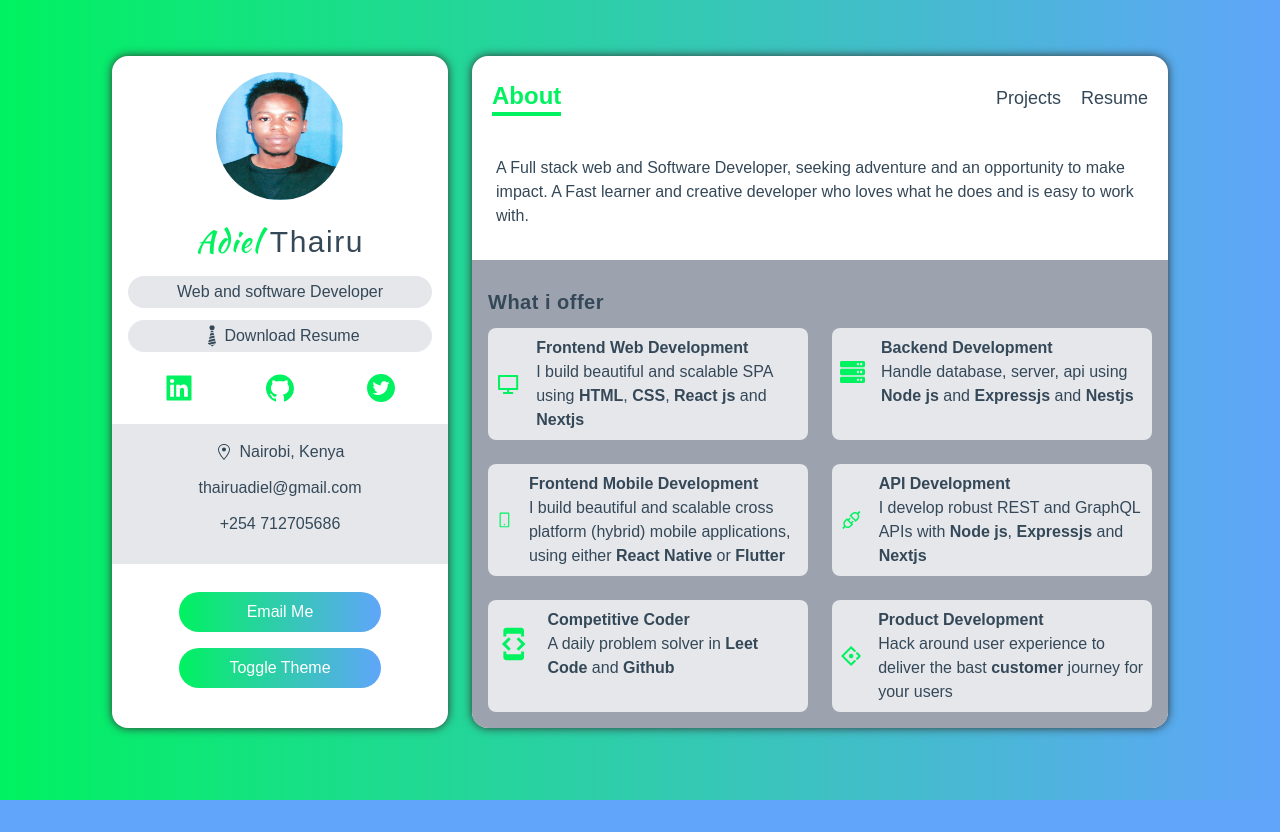
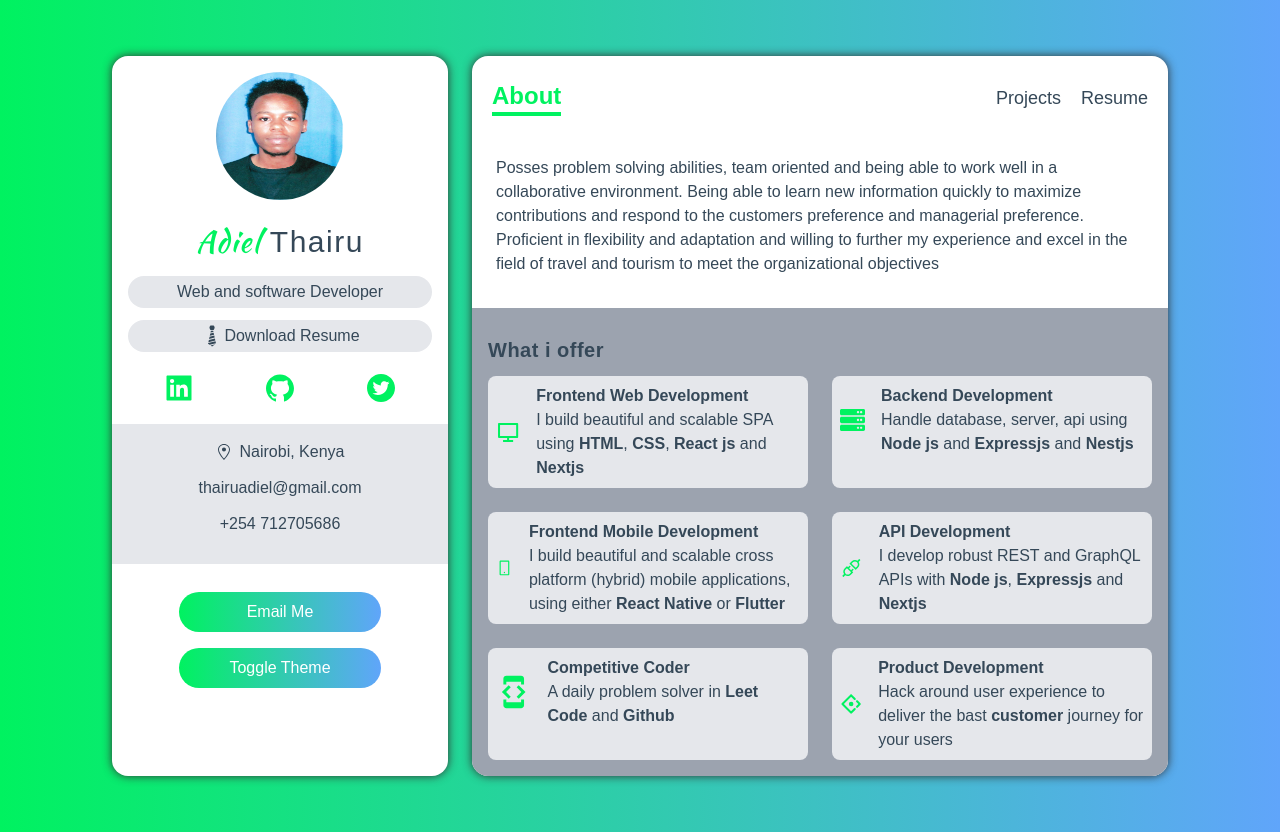
Before and after one commit to IntelRadeon266/Portfolio-lucy, a Next.js app: page / in a window 1280 px wide. Before the commit the page ends 800 px from the top, so only its background shows below. Built offline with nearby package versions, Linux system fonts and the light colour scheme.

Commit message:
Update index.tsx

```diff
--- a/pages/index.tsx
+++ b/pages/index.tsx
@@ -15,12 +15,12 @@ const index: NextPage = () => {
       exit="exit"
     >
       <Head>
-        <title>Web | Lucy ThairU| portfolio</title>
+        <title>Web | Lucy Thairu| portfolio</title>
       </Head>
       <h5 className="my-3 font-medium">
-        A Full stack web and Software Developer, seeking adventure and an
-        opportunity to make impact. A Fast learner and creative developer who
-        loves what he does and is easy to work with.
+        Posses problem solving abilities, team oriented and being able to work well in a collaborative environment.
+        Being able to learn new information quickly to maximize contributions and respond to the customers preference and managerial preference.
+        Proficient in flexibility and adaptation and willing to further my experience and excel in the field of travel and tourism to meet the organizational objectives
       </h5>
       <motion.div
         variants={stagger}
```
